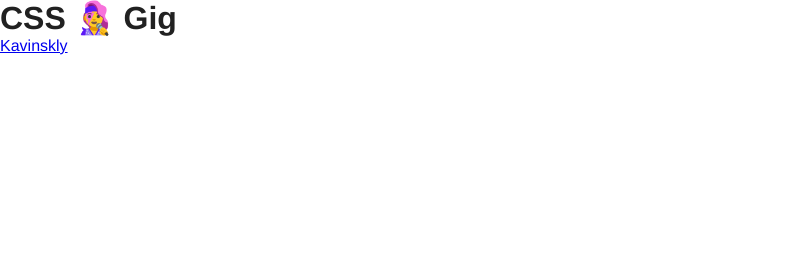
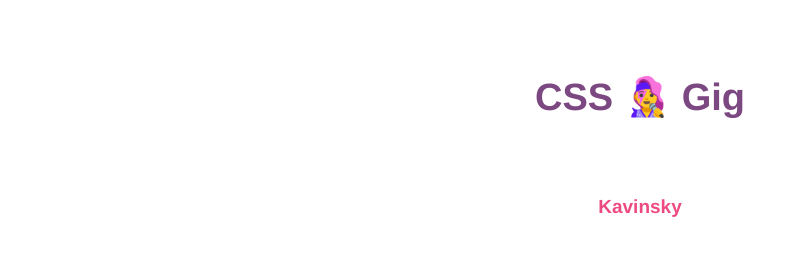
Before and after one commit to luclemo/cssgig, a website: page source/index.html in a window 1280 px wide. Shown: the whole page, without its empty margins (0-805 px from the left). Drawn offline with nearby package versions, Linux system fonts and the light colour scheme; files that its build step writes are made by us from their sources.

Commit message:
Basic content and style for home page

```diff
--- a/source/css/base/_global.scss
+++ b/source/css/base/_global.scss
@@ -5,6 +5,8 @@
 // Colors
 $grey: #cdcdcd;
 $black: #212121;
+$hot: #e91e63;
+$warm: #7c4881;
 
 // Typography
 $body-font: "Helvetica Neue", Helvetica, Arial, sans-serif;
@@ -73,6 +75,43 @@
   padding: 0;
 }
 
+// home page
+.home {
+  color: $warm;
+  font-size: 1.1875rem;
+  a {
+    text-decoration: none;
+    color: $hot;
+    transition: all 0.2s ease-in-out;
+  }
+
+  .site-title {
+    text-align: center;
+    margin: 2em 0;
+    font-size: 2em;
+  }
+
+  .poster-list {
+    text-align: center;
+    li {
+      margin: 1em 0;
+      font-weight: bold;
+    }
+  }
+
+  .poster-link {
+    opacity: 0.8;
+    display: block;
+    &:hover {
+      opacity: 1;
+      transform: scale(2);
+    }
+  }
+  .poster-link--inactive {
+    opacity: 0.5;
+  }
+}
+
 // All Gigs ----------------------
 .gig {
   line-height: 1.4;
--- a/source/index.html
+++ b/source/index.html
@@ -9,10 +9,15 @@
   <title>CSS 👩‍🎤 Gig</title>
 </head>
 
-<body>
-  <h1>CSS 👩‍🎤 Gig</h1>
-  <ul class="li">
-    <a href="/01_kavinsky.html">Kavinskly</a>
+<body class="home">
+  <h1 class="site-title">CSS 👩‍🎤 Gig</h1>
+  <ul class="poster-list">
+    <li>
+      <a class="poster-link" href="/01_kavinsky.html">Kavinsky</a>
+    </li>
+    <!-- <li>
+      <span class="poster-link--inactive">Another one</span>
+    </li> -->
   </ul>
 </body>
 
```
